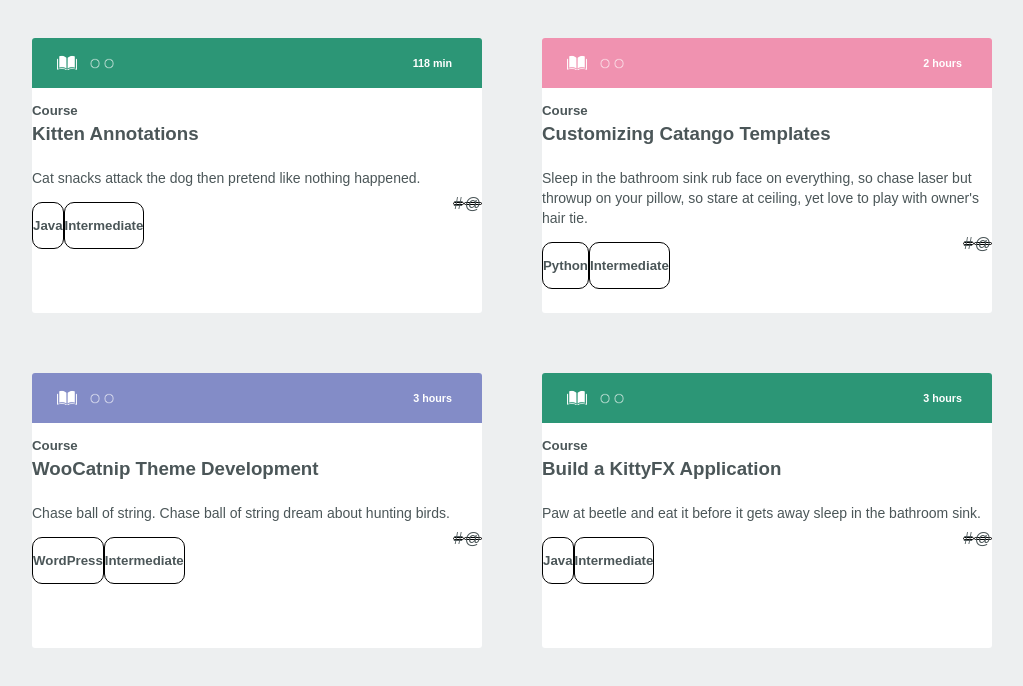
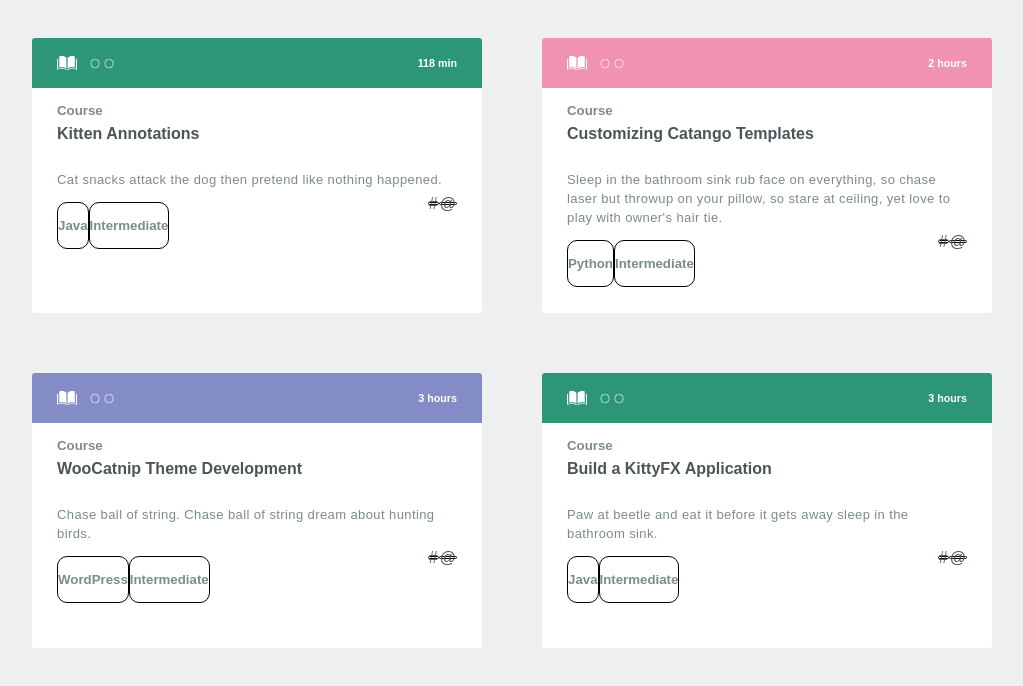
Before and after one commit to CCulkins/CSS-Practice_Treehouse, a plain HTML site: page index.html in a window 1280 px wide. Shown: the whole page, without its empty margins (6-1029 px from the left). Drawn offline with Linux system fonts and the light colour scheme.

Commit message:
adjust type size, color, and spacing

```diff
--- a/index.html
+++ b/index.html
@@ -16,8 +16,10 @@
       <h6 class="min">118 min</h6>
 
     </div>
+    <div class="inner">
+
     <h5>Course</h5>
-    <h3>Kitten Annotations</h3>
+    <h4>Kitten Annotations</h4>
     <br>
     <p>
       Cat snacks attack the dog then pretend like nothing happened.
@@ -35,6 +37,7 @@
       #
     </div>
   </div>
+  </div>
 
 
   <div class="course" id="box2">
@@ -45,8 +48,10 @@
       <h6 class="min">2 hours</h6>
 
     </div>
+    <div class="inner">
+
     <h5>Course</h5>
-    <h3>Customizing Catango Templates</h3>
+    <h4>Customizing Catango Templates</h4>
     <br>
     <p>
       Sleep in the bathroom sink rub face on everything, so chase laser but throwup on your pillow, so stare at ceiling, yet love to play with owner's hair tie.
@@ -75,8 +80,10 @@
       <h6 class="min">3 hours</h6>
 
     </div>
+    <div class="inner">
+
     <h5>Course</h5>
-    <h3>WooCatnip Theme Development</h3>
+    <h4>WooCatnip Theme Development</h4>
     <br>
     <p>
       Chase ball of string. Chase ball of string dream about hunting birds.
@@ -93,6 +100,7 @@
     <div class="buttonRound">
       #
     </div>
+      </div>
   </div>
   </div>
 
@@ -105,8 +113,10 @@
       <h6 class="min">3 hours</h6>
 
     </div>
+    <div class="inner">
+
     <h5>Course</h5>
-    <h3>Build a KittyFX Application</h3>
+    <h4>Build a KittyFX Application</h4>
     <br>
     <p>
       Paw at beetle and eat it before it gets away sleep in the bathroom sink.
@@ -125,5 +135,6 @@
     </div>
   </div>
   </div>
+
   </body>
 </html>
--- a/styles.css
+++ b/styles.css
@@ -38,8 +38,10 @@ body {
 }
 
 p {
-  font-size: 14px;
-  line-height: 20px;
+  font-size: 13px;
+  line-height: 19px;
+  color: #7b8b8e;
+  letter-spacing: .4px;
 }
 
 .header {
@@ -63,10 +65,19 @@ p {
   background-color: #2c9676;
 }
 
+h5 {
+  color: #7b8b8e;
+}
+
 .min {
   float: right;
-  padding-right: 30px;
+  padding-right: 25px;
   color: white;
+}
+
+.inner {
+  padding-left: 25px;
+  padding-right: 25px;
 }
 
 .button {
@@ -74,7 +85,6 @@ p {
   border-radius: 10px;
   float: left;
   height: auto;
-
 }
 
 .buttonRound {
```
